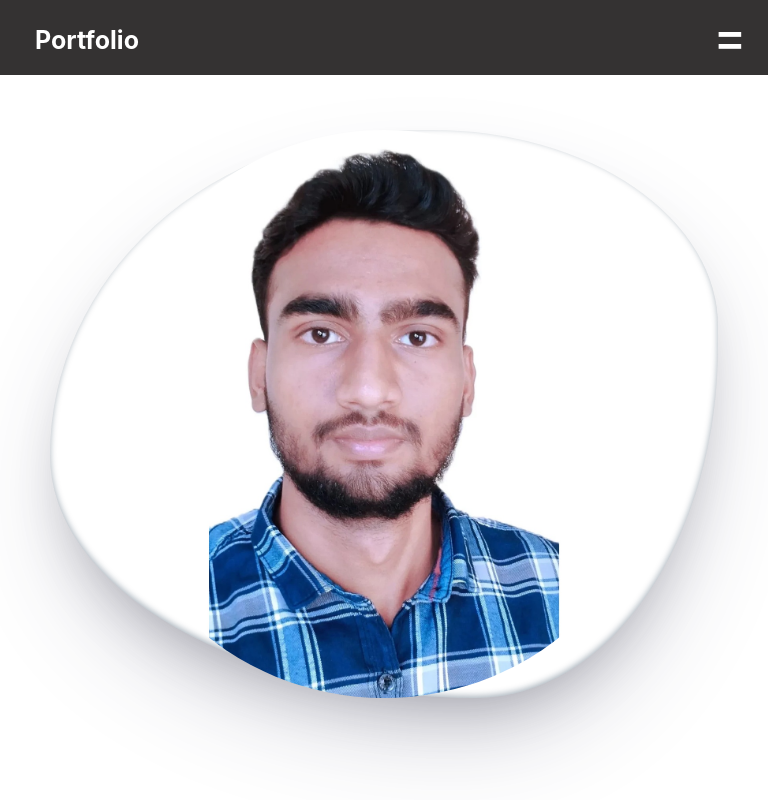
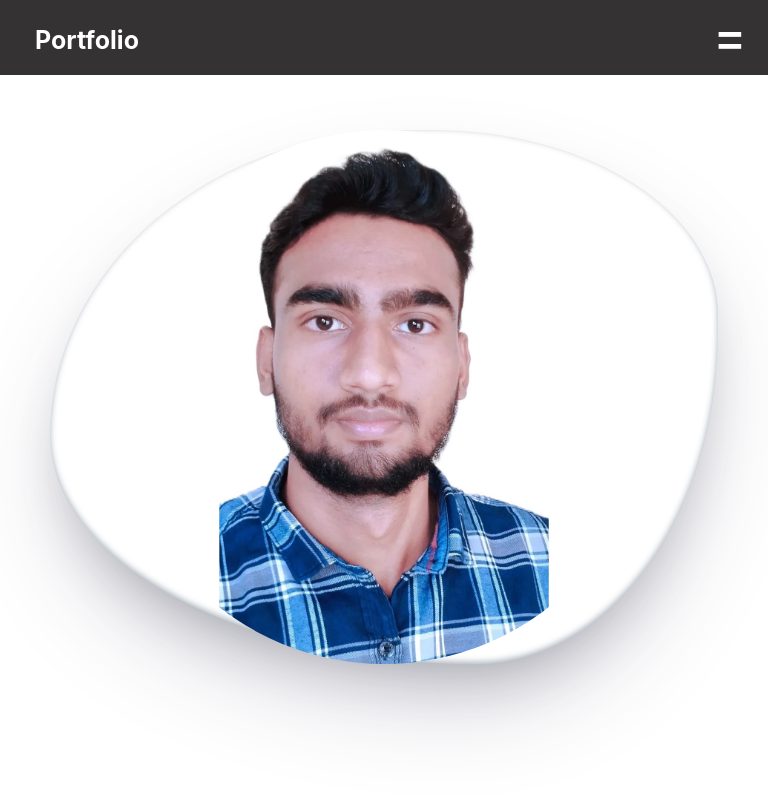
Before and after one commit to selva-arsl/portfolio_website, a React (Create React App) app: page / in a window 768 px wide. Shown: the top 800 px of the page. Built offline with nearby package versions, Linux system fonts and the light colour scheme.

Commit message:
db change

```diff
--- a/src/css/home.css
+++ b/src/css/home.css
@@ -152,8 +152,8 @@
     }
 
     .img-left img {
-        width:100%;
-        height:100%;
+        width:92%;
+        height:92%;
         object-fit: cover;
         border-radius:50%;
 
@@ -230,6 +230,15 @@
         justify-content: center;
     }
 
+    .img-left img {
+        width:80%;
+        height:80%;
+        object-fit: cover;
+        border-radius:50%;
+
+
+
+    }
 
 
     .content-right {
```
